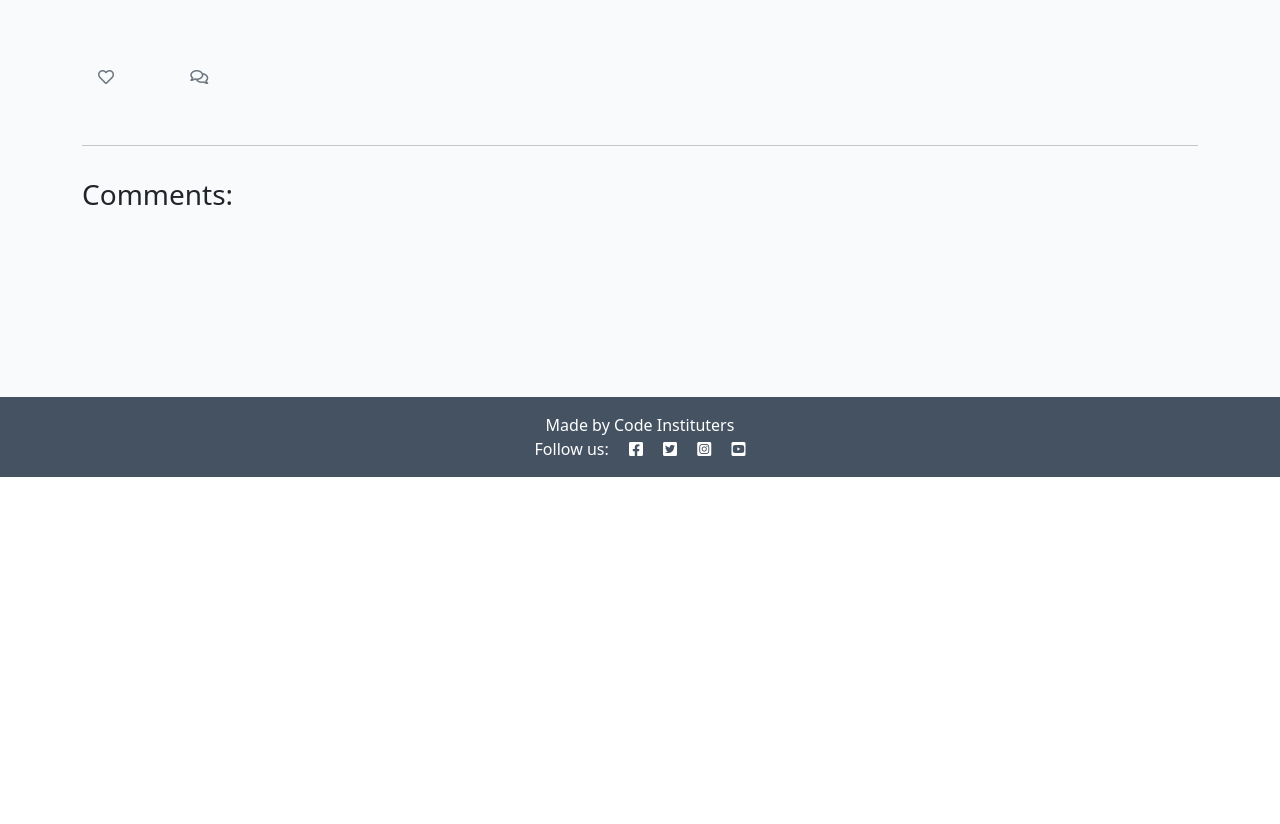
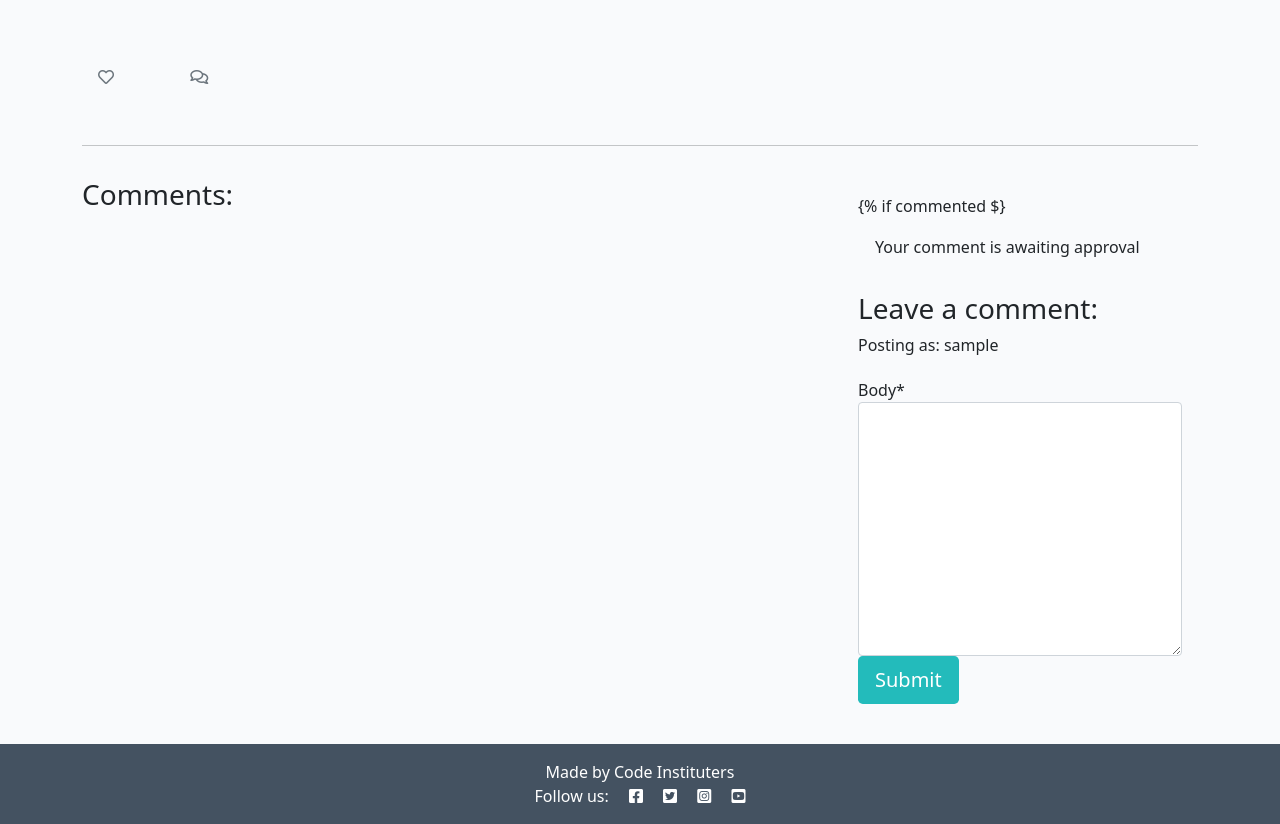
Before and after one commit to Code-Institute-Submissions/JessMair-Hand_Me_My_Bag_JanResub, a Django app: template templates/post_detail.html in a window 1280 px wide. Shown: the part 323-1147 px from the top of the page. Before the commit the page ends 800 px from the top, so only its background shows below. Run offline with Django 3.2, Linux system fonts and the light colour scheme; the template is opened without the code that fills it: values that come from a table or form of the project are taken from there, others are empty; the visitor is signed in with stand-in values (Sample User, id 1); parts of the project's set-up code (start-up, migrations or seed data) failed here and were passed over; some libraries are stand-ins or nearby versions.

Commit message:
Enable registered site visitors to leave a comment for approval

```diff
--- /dev/null
+++ b/blog/forms.py
@@ -0,0 +1,8 @@
+from .models import Comment
+from django import forms
+
+
+class CommentForm (forms.ModelForm):
+    class Meta:
+        model = Comment
+        fields = ('body'),
--- a/handmemybag/settings.py
+++ b/handmemybag/settings.py
@@ -49,6 +49,7 @@
     'cloudinary',
     'django_summernote',
     'star_ratings',
+    'crispy_forms',
     'blog',
 ]
 
@@ -58,6 +59,8 @@
 LOGOUT_REDIRECT_URL = '/'
 
 ACCOUNT_EMAIL_VERIFICATION = 'none'
+
+CRISPY_TEMPLATE_PACK = 'bootstrap4'
 
 MIDDLEWARE = [
     'django.middleware.security.SecurityMiddleware',
--- a/requirements.txt
+++ b/requirements.txt
@@ -5,6 +5,7 @@
 Django==3.2.15
 django-allauth==0.51.0
 django-braces==1.15.0
+django-crispy-forms==1.14.0
 django-model-utils==4.2.0
 django-star-ratings==0.9.2
 django-summernote==0.8.20.0
--- a/templates/post_detail.html
+++ b/templates/post_detail.html
@@ -1,4 +1,6 @@
 {% extends 'base.html' %} {% block content %}
+
+{% load crispy_forms_tags %}
 
 <div class="masthead">
     <div class="container">
@@ -76,7 +78,27 @@
         </div>
         <div class="col-md-4 card mb-4  mt-3 ">
             <div class="card-body">
-                <!-- For later -->
+                {% if commented %}
+                <div class="alert alert-success" role="alert">
+                    Your comment is awaiting approval
+                </div>
+                {% else %}
+                {% if commented $}
+                <div class="alert alert_success" role="alert">
+                    Your comment is awaiting approval
+                </div>
+
+                {% if user.is_authenticated %}
+
+                <h3>Leave a comment:</h3>
+                <p>Posting as: {{ user.username }}</p>
+                <form method="post" style="margin-top: 1.3em;">
+                    {{ comment_form | crispy }}
+                    {% csrf_token %}
+                    <button type="submit" class="btn btn-signup btn-lg">Submit</button>
+                </form>
+                {% endif %}
+                {% endif %}
             </div>
         </div>
     </div>
```
Also changed, not shown: blog/views.py (+38 -1 lines).
